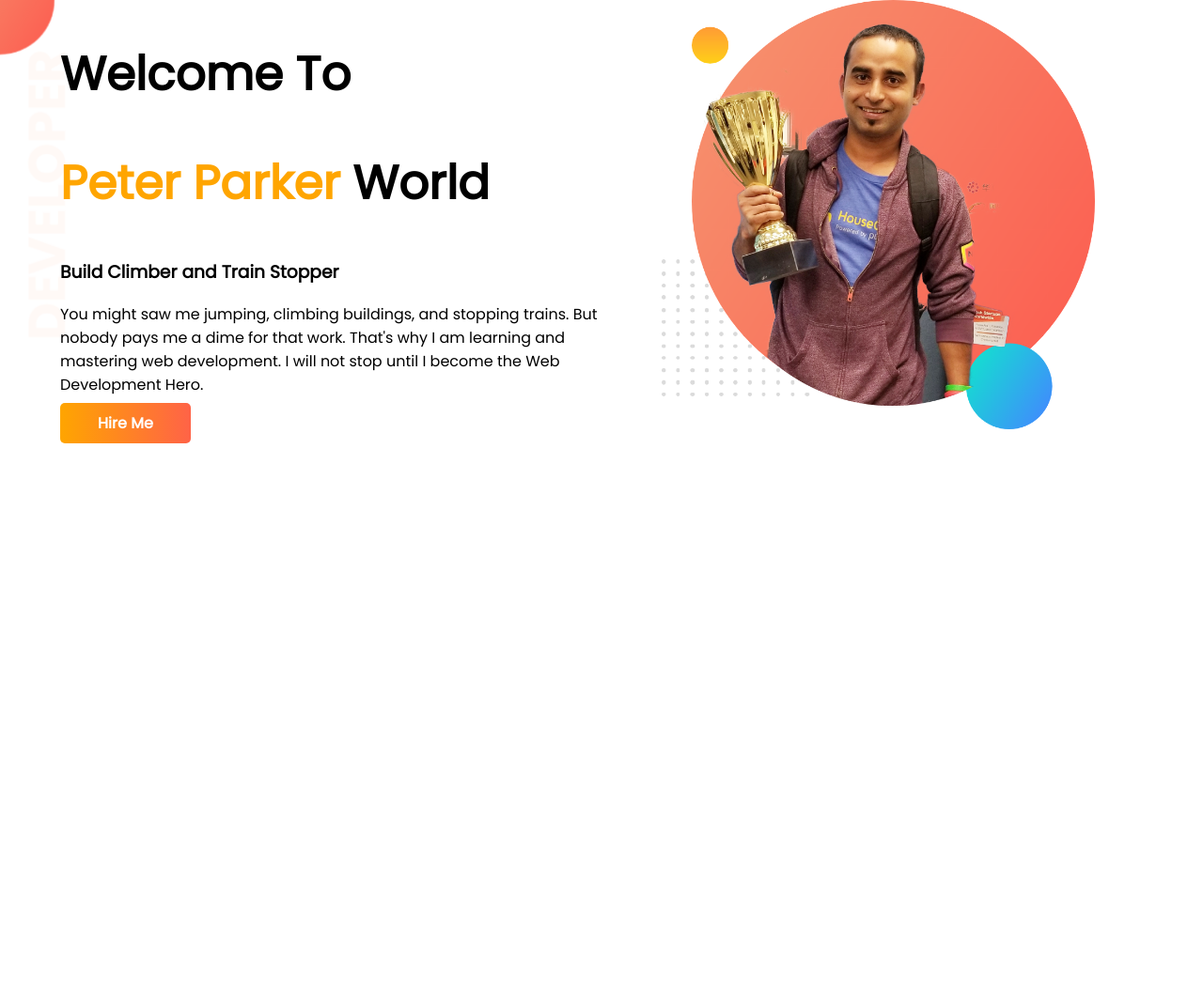
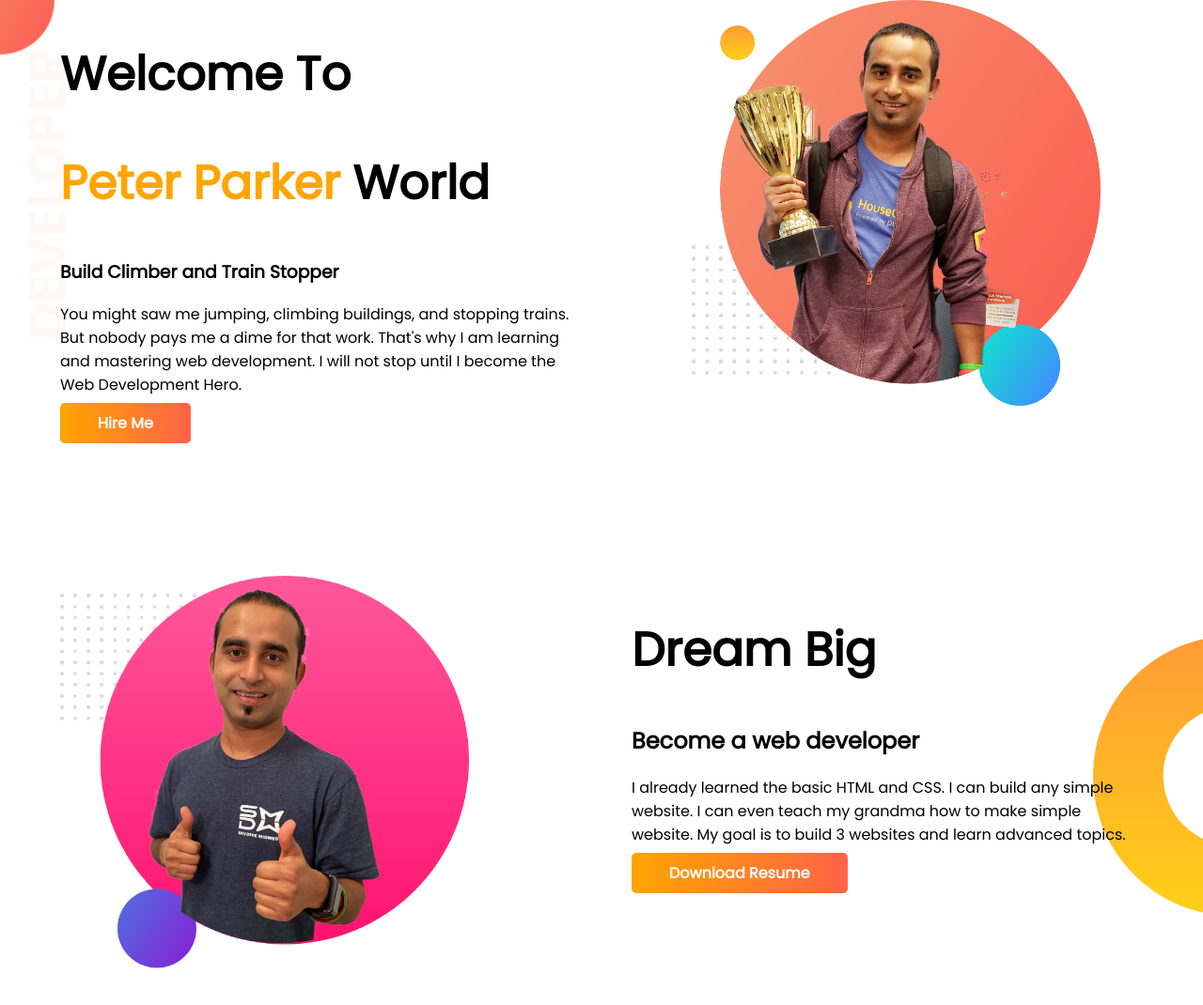
Before and after one commit to mdhabibulbasarshohag/Module-4-web, a plain HTML site: page index.html in a window 1280 px wide. Shown: the whole page at 94% size. Before the commit the page ends 800 px from the top, so only its background shows below. Drawn offline with Linux system fonts and the light colour scheme.

Commit message:
add dream

```diff
--- a/css/style.css
+++ b/css/style.css
@@ -7,11 +7,13 @@ body {
 
 section {
     display: flex;
+    margin-bottom: 150px;
 }
 
 .text-contan {
     width: 50%;
     padding-left: 5%;
+    padding-right: 5%;
 }
 
 h1 {
@@ -44,3 +46,9 @@ h1 {
     background-image: url(/img/top-banner.png);
     background-repeat: no-repeat;
 }
+
+.dream-big {
+    background-image: url(/img/dream-bg.png);
+    background-repeat: no-repeat;
+    background-position: right;
+}
--- a/index.html
+++ b/index.html
@@ -30,6 +30,19 @@
             <img src="img/jhankar.png" alt="" srcset="">
         </div>
     </section>
+    <section class="dream-big">
+        <div class="img-div">
+            <img src="img/jhankar2.png" alt="" srcset="">
+        </div>
+        <div class="text-contan">
+            <h1>Dream Big</h1>
+            <h2>Become a web developer</h2>
+            <p>I already learned the basic HTML and CSS. I can build any simple website. I can even teach my grandma how
+                to make simple website. My goal is to build 3 websites and learn advanced topics.
+            </p>
+            <a target="_blank" class="link-button" href="">Download Resume</a>
+        </div>
+    </section>
 
 </body>
 
```
